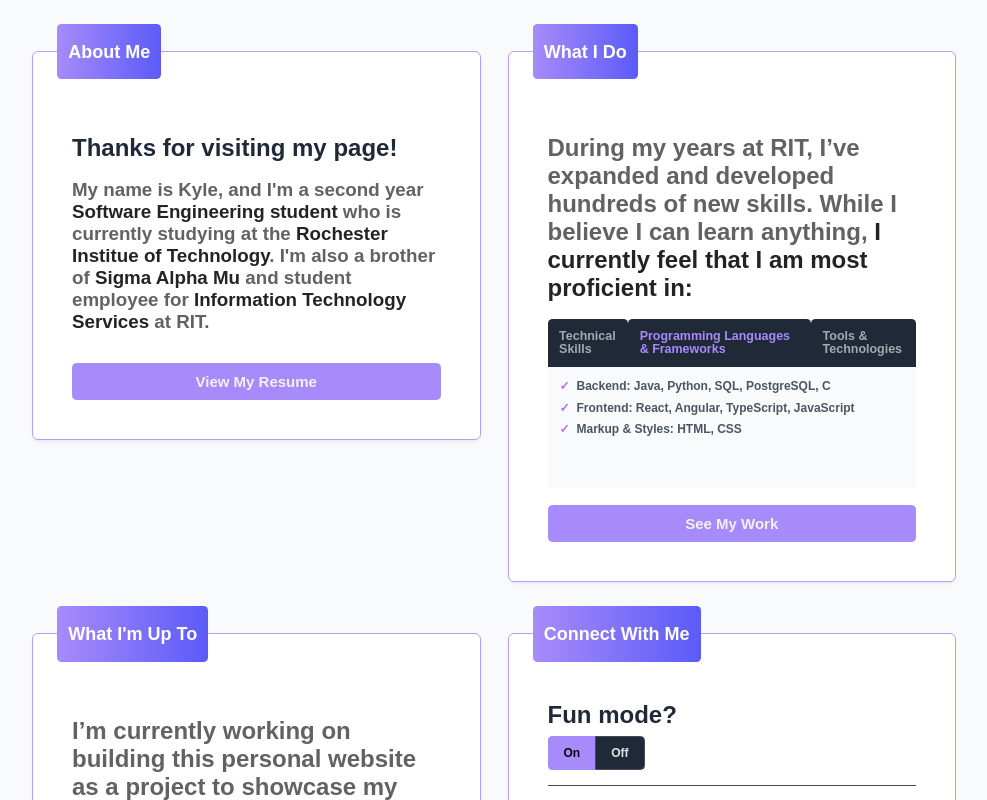
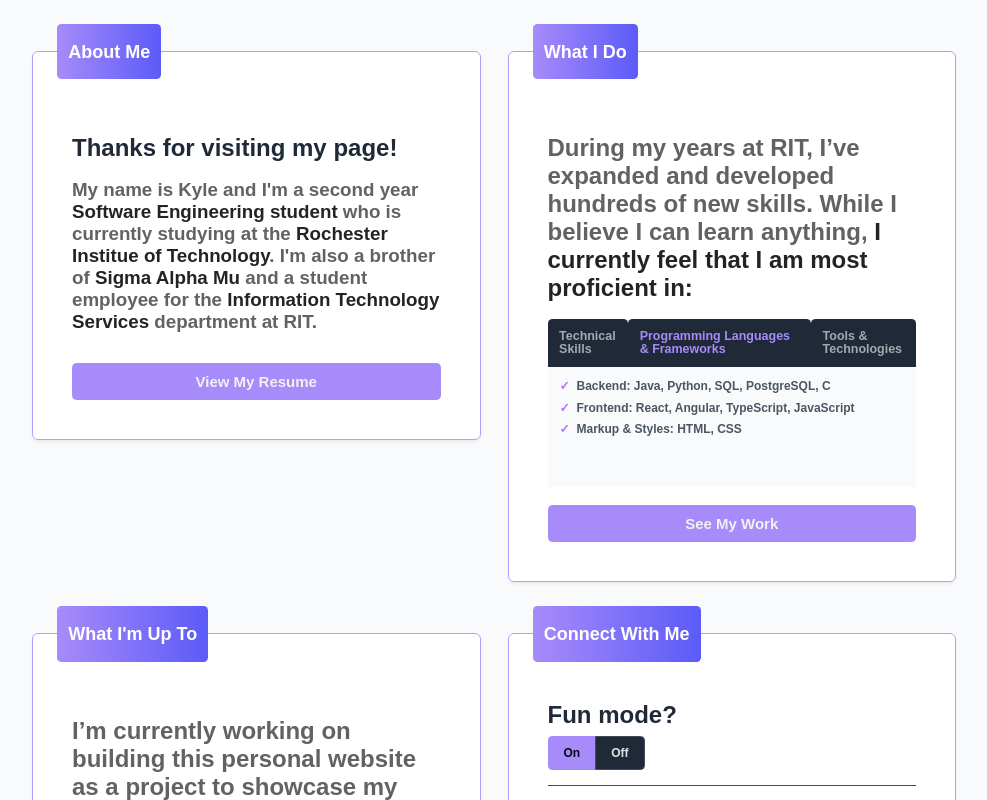
Before and after one commit to kl5391/kl5391.github.io, a React (Vite) app: page / in a window 1280 px wide. Shown: the top 800 px of the page, without its empty margins (146-1133 px from the left). Built offline with nearby package versions, Linux system fonts and the light colour scheme; a web font is replaced by a local one.

Commit message:
about me restructure

```diff
--- a/src/pages/Home.jsx
+++ b/src/pages/Home.jsx
@@ -88,12 +88,12 @@ export default function Home() {
           >
             <h1>Thanks for visiting my page!</h1>
             <h1 style={{ color: "#363636c7", fontSize: 25 }}>
-              My name is Kyle, and I'm a second year{" "}
+              My name is Kyle and I'm a second year{" "}
               <b>Software Engineering student</b> who is currently studying at
               the
               <b> Rochester Institue of Technology</b>. I'm also a brother of{" "}
-              <b>Sigma Alpha Mu</b> and student employee for{" "}
-              <b>Information Technology Services</b> at RIT.
+              <b>Sigma Alpha Mu</b> and a student employee for the{" "}
+              <b>Information Technology Services</b> department at RIT.
             </h1>
             <Link to="/resume">
               <InteractButton text={"View My Resume"} />
```
